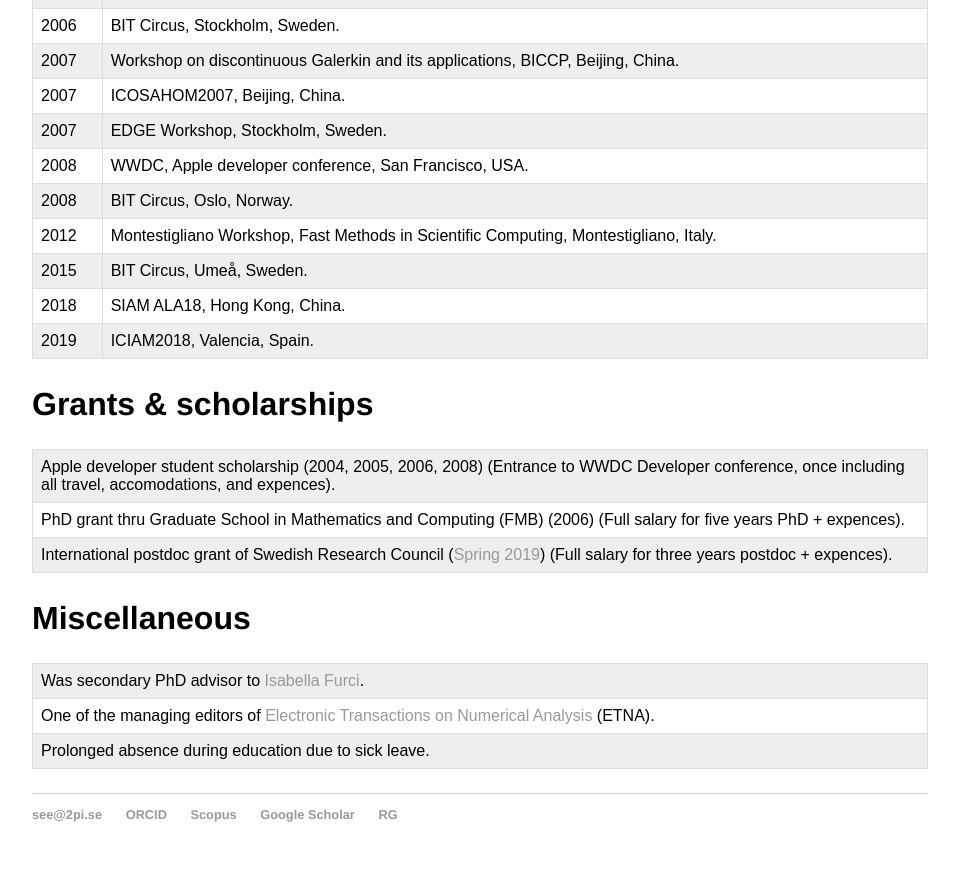
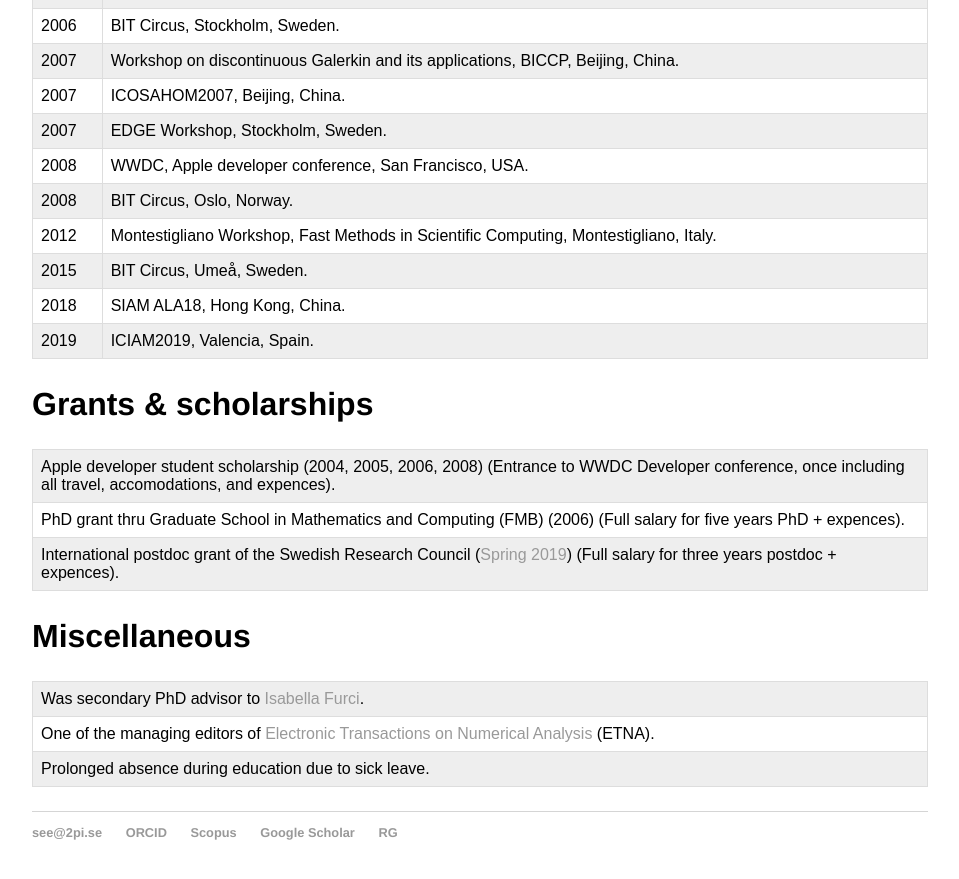
Before and after one commit to sverek/sverek.github.io, a Jekyll site: the page built from cv/index.html, in a window 1280 px wide and 900 px high, scrolled down 1051 px. Shown: the top 879 px of the window, without its empty margins (160-1119 px from the left). Built offline with Jekyll 4.4.1, drawn with Linux system fonts in a browser that asks for light colours.

Commit message:
more spelling

```diff
--- a/cv/index.html
+++ b/cv/index.html
@@ -61,14 +61,14 @@ tr:nth-child(odd) {
     <tr><td>2012</td><td>Montestigliano Workshop, Fast Methods in Scientific Computing, Montestigliano, Italy.</td></tr>
     <tr><td>2015</td><td>BIT Circus, Umeå, Sweden.</td></tr>
     <tr><td>2018</td><td>SIAM ALA18, Hong Kong, China.</td></tr>
-    <tr><td>2019</td><td>ICIAM2018, Valencia, Spain.</td></tr>
+    <tr><td>2019</td><td>ICIAM2019, Valencia, Spain.</td></tr>
     </table>
 
     <h2>Grants &amp; scholarships</h2>
     <table>
     <tr><td>Apple developer student scholarship (2004, 2005, 2006, 2008) (Entrance to WWDC Developer conference, once including all travel, accomodations, and expences).</td></tr>
     <tr><td>PhD grant thru Graduate School in Mathematics and Computing (FMB) (2006) (Full salary for five years PhD + expences).</td></tr>
-    <tr><td>International postdoc grant of Swedish Research Council (<a href="https://www.vr.se/english/calls-and-decisions/grant-decisions/decisions/2019-03-25-international-postdoc.html">Spring 2019</a>) (Full salary for three years postdoc + expences).</td></tr>
+    <tr><td>International postdoc grant of the Swedish Research Council (<a href="https://www.vr.se/english/calls-and-decisions/grant-decisions/decisions/2019-03-25-international-postdoc.html">Spring 2019</a>) (Full salary for three years postdoc + expences).</td></tr>
     </table>
 
     <h2>Miscellaneous</h2>
--- a/index.html
+++ b/index.html
@@ -7,9 +7,11 @@ title: www.2pi.se
 	<p>
 		I have a PhD in scientific computing (numerical analysis) from Uppsala University, Sweden, with the thesis "<a href="thesis.pdf">Matrix-Less Methods for Computing Eigenvalues of Large Structured Matrices</a>" (<a href="https://www.researchgate.net/profile/Maya_Neytcheva">Maya Neytcheva</a>, <a href="https://scholar.google.com/citations?user=IPufiOUAAAAJ">Stefano Serra-Capizzano</a>, <a href="https://scholar.google.se/citations?user=dmXgD0UAAAAJ">Carlo Garoni</a>).
 		<br>
+		<br>
 		After my PhD I was first a postdoc at Athens University of Economics and Business (<a href="https://scholar.google.com/citations?user=gnOgiQEAAAAJ">Paris Vassalos</a>), and I am currently a postdoc at Bergische Universität Wuppertal (<a href="https://scholar.google.com/citations?user=3Fz3Z8UAAAAJ">Matthias Bolten</a>).
 		<br>
-		I have received the International postdoc grant (<a href="https://www.vr.se/english/calls-and-decisions/grant-decisions/decisions/2019-03-25-international-postdoc.html">Spring 2019</a>) from the Swedish Research Council, and will spend the coming three years (from 2020) at Uppsala University (<a href="https://www.researchgate.net/profile/Maya_Neytcheva">Maya Neytcheva</a>), University of Insubria (<a href="https://scholar.google.com/citations?user=IPufiOUAAAAJ">Stefano Serra-Capizzano</a>), and Kent State University (<a href="http://www.math.kent.edu/~reichel/">Lothar Reichel</a>).
+		<br>
+		I have received the International postdoc grant (<a href="https://www.vr.se/english/calls-and-decisions/grant-decisions/decisions/2019-03-25-international-postdoc.html">Spring 2019</a>) of the Swedish Research Council, and will spend the coming three years (from 2020) at Uppsala University (<a href="https://www.researchgate.net/profile/Maya_Neytcheva">Maya Neytcheva</a>), University of Insubria (<a href="https://scholar.google.com/citations?user=IPufiOUAAAAJ">Stefano Serra-Capizzano</a>), and Kent State University (<a href="http://www.math.kent.edu/~reichel/">Lothar Reichel</a>).
 	</p>
 	<p>
 		My main research interest is spectral analysis of PDE and FDE discretizations, and other structured matrices (especially Toeplitz-like), using matrix-less methods, the theory of GLT sequences, and other techniques. I especially like non-Hermitian matrix sequences with peculiar spectral behavior.
```
